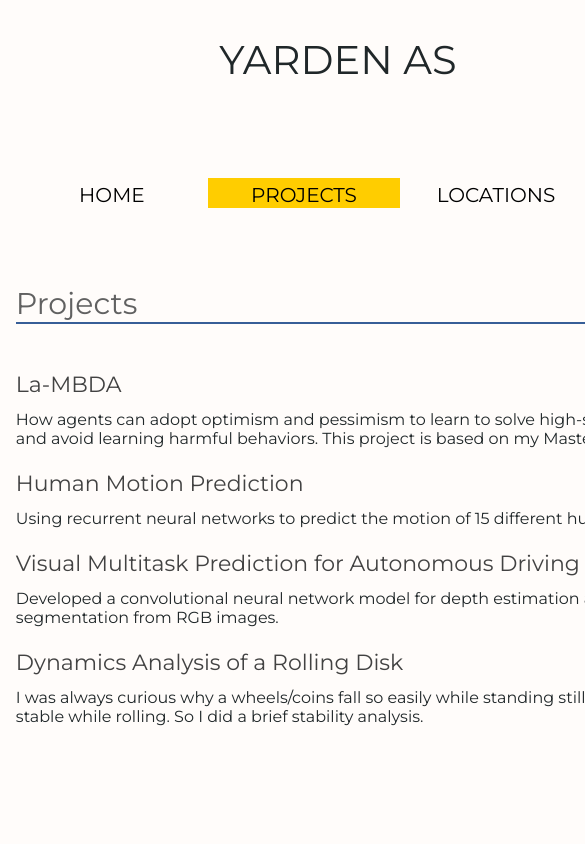
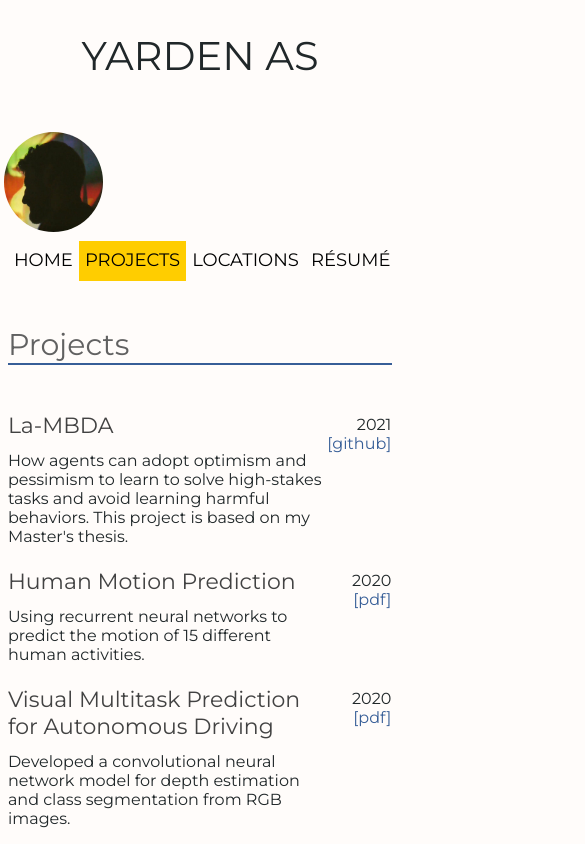
Before and after one commit to yardenas/yardenas.com, a Vue app: page /projects in a window 390 px wide. Shown: the top 844 px of the page, 585 px wide, since content can reach past the window. Built offline with nearby package versions, Linux system fonts and the light colour scheme.

Commit message:
Mobile compatible

```diff
--- a/src/assets/styles/style.css
+++ b/src/assets/styles/style.css
@@ -18,6 +18,26 @@ body {
     min-width: 800px;
     margin: 0 auto;
 }
+
+/* For Mobile */
+@media screen and (max-width: 540px) {
+    body {
+        width: 100%;
+        font-size: 5px;
+        min-width: 400px;
+        margin: 0 auto;
+    }
+}
+
+/* For Tablets */
+@media screen and (min-width: 540px) and (max-width: 780px) {
+    body {
+        width: 100%;
+        min-width: 600px;
+        margin: 0 auto;
+    }
+}
+
 
 
 /* || typography */
@@ -83,7 +103,7 @@ q {
 /* || header layout */
 
 header {
-    margin-bottom: 10px;
+    margin-bottom: 1.rem;
     display: flex;
     flex-flow: row wrap;
     text-align: center;
@@ -116,7 +136,7 @@ header img.cropped {
     width: auto;
     display: block;
     border-radius: 50%;
-    height: 125px;
+    height: 10rem;
 }
 
 nav {
@@ -145,11 +165,18 @@ nav span {
     font-size: 2rem;
     justify-content: center;
     align-items: center;
-    line-height: 1.7;
     text-transform: uppercase;
     text-decoration: none;
     position: relative;
     color: black;
+}
+
+@media screen and (max-width: 540px) {
+    nav a,
+    nav span {
+        font-size: 1.8rem;
+        padding: 0.3rem;
+    }
 }
 
 
@@ -167,10 +194,6 @@ section {
     font-family: 'Montserrat', sans-serif;
     font-style: normal;
     font-weight: 300;
-}
-
-footer {
-    margin-top: 10px;
 }
 
 /* Components */
@@ -202,8 +225,8 @@ footer {
     float: left;
     clear: both;
     margin-top: 5px;
-    height: 225px;
-    width: 300px;
+    width: 30rem;
+    height: auto;
 }
 
 .project {
@@ -215,53 +238,52 @@ footer {
     row-gap: 0;
 }
 
+@media screen and (max-width: 540px) {
+    .project {
+        grid-template-columns: 82% 10%;
+    }
+}
+
 .project-header {
     grid-row: 1;
     grid-column: 1;
     margin-top: 0px;
 }
 
-.project-year {
+.project-metadata {
     font-family: 'Montserrat', sans-serif;
     color: #202729;
     font-size: 1.6rem;
-    grid-row: 1;
+    grid-row: 1 / 2;
     grid-column: 2;
     margin-top: 25px;
+    align-self: start;
     justify-self: right;
+    text-align: right;
 }
 
 .project-description {
     font-family: 'Montserrat', sans-serif;
     color: #202729;
     font-size: 1.6rem;
-    grid-column: 1;
+    grid-column: 1 / 2;
     grid-row: 2;
     padding: 0;
     margin-top: -10px;
 }
 
-.project-link {
-    font-family: 'Montserrat', sans-serif;
-    font-size: 1.6rem;
-    margin-top: -25px;
-    grid-row: 2;
-    grid-column: 2;
-    justify-self: right;
-}
-
-.project-link a {
+.project-link{
     color: #375e97
 }
 
-.project-link a:link {
+.project-link:link {
     text-decoration: none;
 }
 
-.project-link a:visited {
+.project-link:visited {
     color: #375e97
 }
 
-.project-link a:hover {
+.project-link:hover {
     text-decoration: underline;
 }
--- a/src/components/MapView.vue
+++ b/src/components/MapView.vue
@@ -4,8 +4,8 @@
     <div class="location-google">
       <iframe
         :src="link"
-        width="300"
-        height="225"
+        width="250vw"
+        height="200vh"
         style="border: 0"
         allowfullscreen=""
         loading="lazy"
--- a/src/components/Project.vue
+++ b/src/components/Project.vue
@@ -1,18 +1,21 @@
 <template>
   <div class="project">
-    <div class="project-header"><h3>{{ header }}</h3></div>
-    <div class="project-year">{{ year }}</div>
-    <div class="project-description">
-      {{ text }}
+    <div class="project-header">
+      <h3>{{ header }}</h3>
     </div>
-    <div class="project-link">
+    <div class="project-metadata">
+      {{ year }}
       <a
         :href="link"
         target="_blank"
         rel="noopener noreferrer"
+        class="project-link"
       >
-      [{{ linkText }}]
+        [{{ linkText }}]
       </a>
+    </div>
+    <div class="project-description">
+      {{ text }}
     </div>
   </div>
 </template>
```
